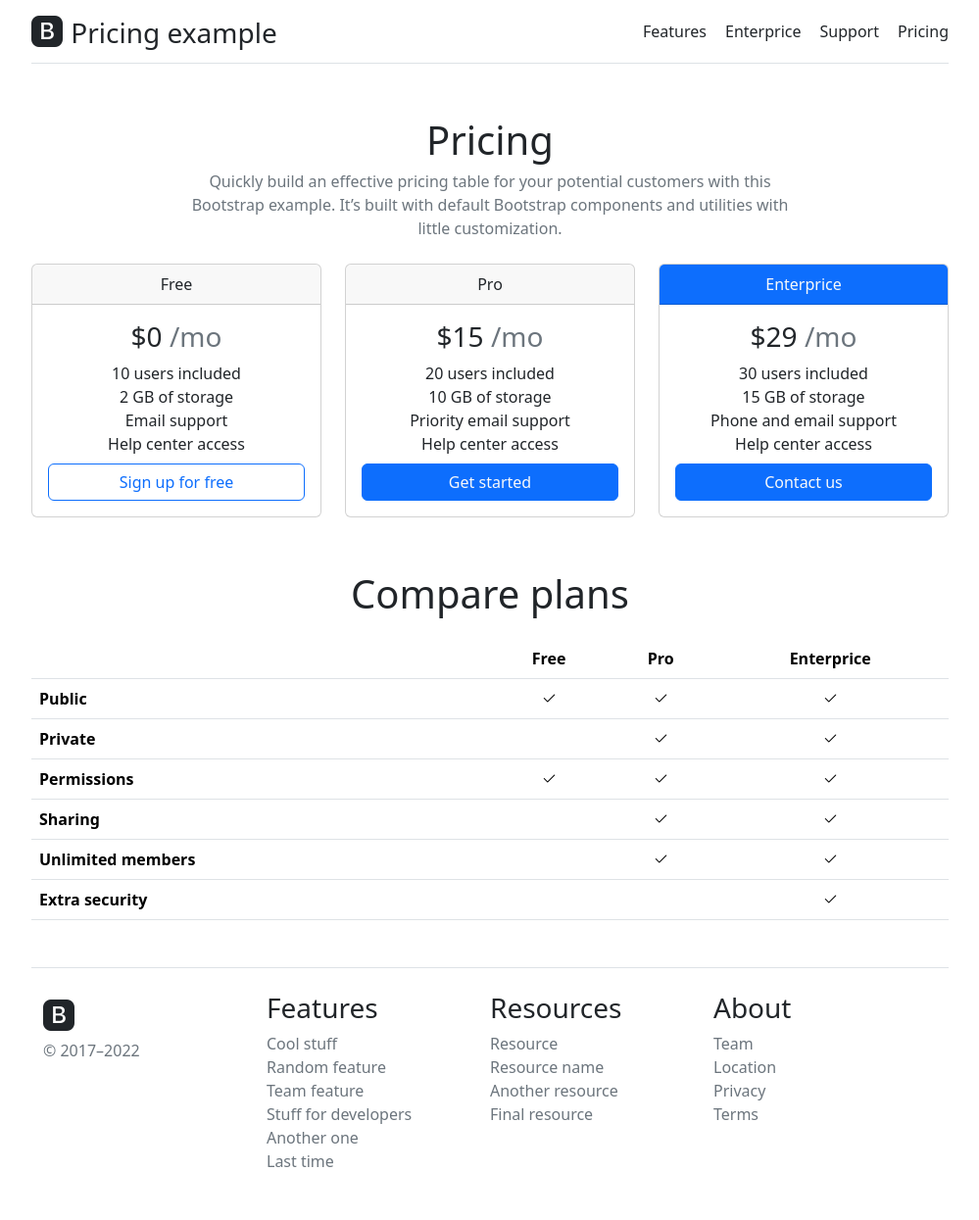
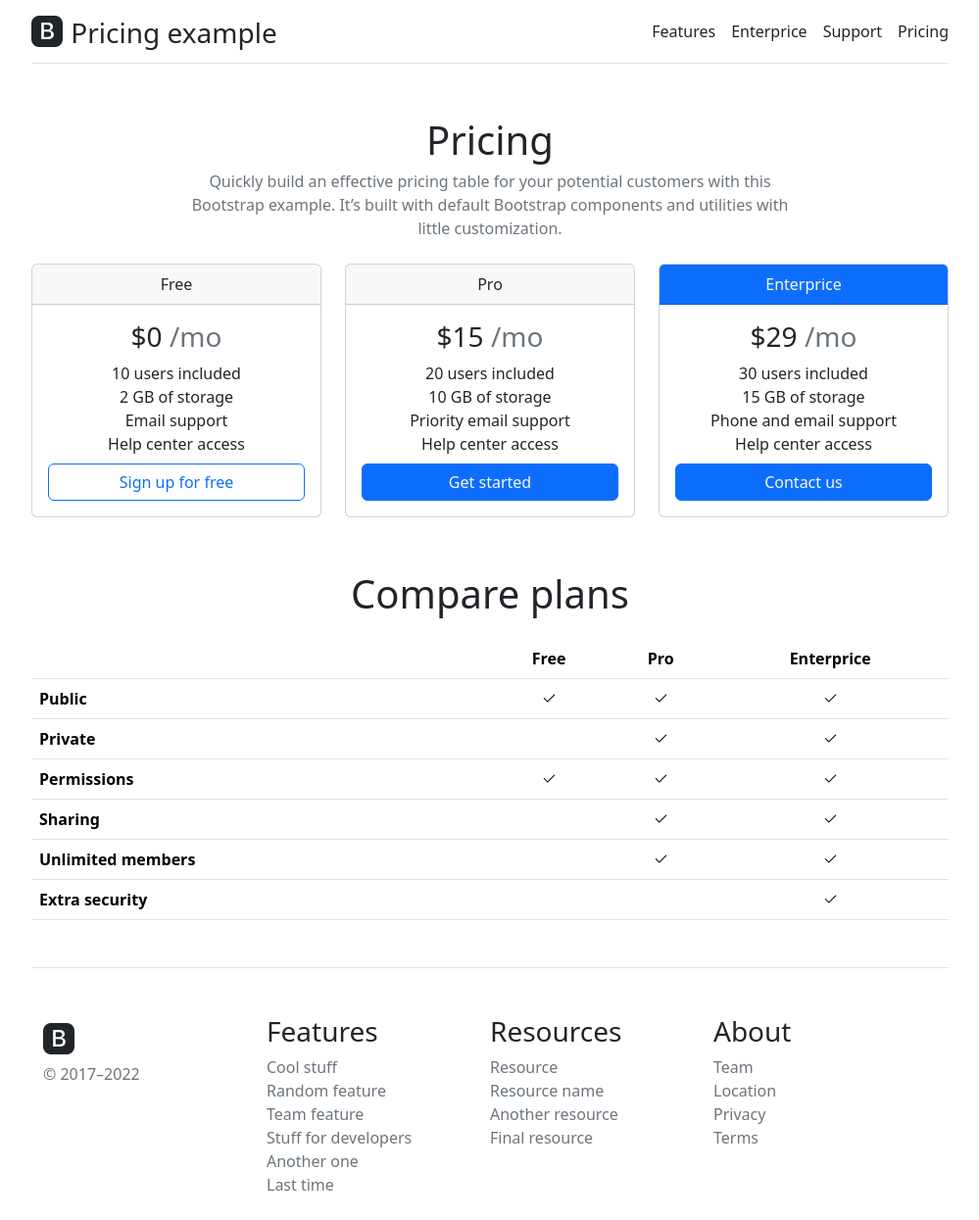
Before and after one commit to TalBaleX/hillel_web_part2, a plain HTML site: page index.html in a window 1280 px wide. Shown: the whole page at 98% size, without its empty margins (140-1139 px from the left). Before the commit the page ends 1197 px from the top, so only its background shows below. Drawn offline with nearby package versions, Linux system fonts and the light colour scheme.

Commit message:
21:23.15.01.2024

```diff
--- a/index.html
+++ b/index.html
@@ -22,11 +22,11 @@
           <i class="bi bi-bootstrap-fill fs-2"> </i>
           <span class="fs-3"> Pricing example</span>
         </div>
-        <div class="d-flex col-8 col-md-4 justify-content-between">
-          <a>Features </a>
-          <a>Enterprice </a>
-          <a>Support </a>
-          <a>Pricing </a>
+        <div class="d-flex">
+          <span class="me-3">Features </span>
+          <span class="me-3">Enterprice </span>
+          <span class="me-3">Support </span>
+          <span>Pricing </span>
         </div>
       </div>
 
@@ -145,7 +145,7 @@
         class="container-md border-top border-1 border-secondary-emphasis mt-md-5 d-flex"
       >
         <div
-          class="d-flex col-12 pt-4 flex-row flex-md-row flex-wrap flex-md-nowrap justify-content-start justify-content-md-between"
+          class="d-flex col-12 pt-5 flex-row flex-md-row flex-wrap flex-md-nowrap justify-content-start justify-content-md-between"
         >
           <div class="d-flex flex-column col-12 col-md-3">
             <i class="bi bi-bootstrap-fill fs-2 text-blue"> </i>
@@ -174,6 +174,9 @@
             <span class="text-secondary">Location</span>
             <span class="text-secondary">Privacy</span>
             <span class="text-secondary">Terms</span>
+            <br />
+            <br />
+            <br />
           </div>
         </div>
       </div>
```
